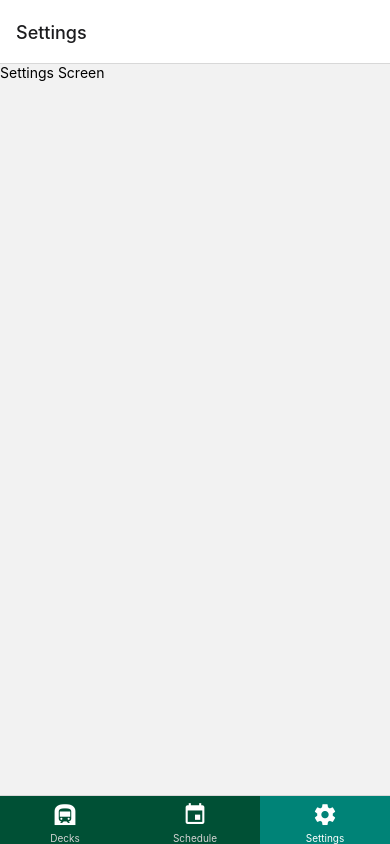
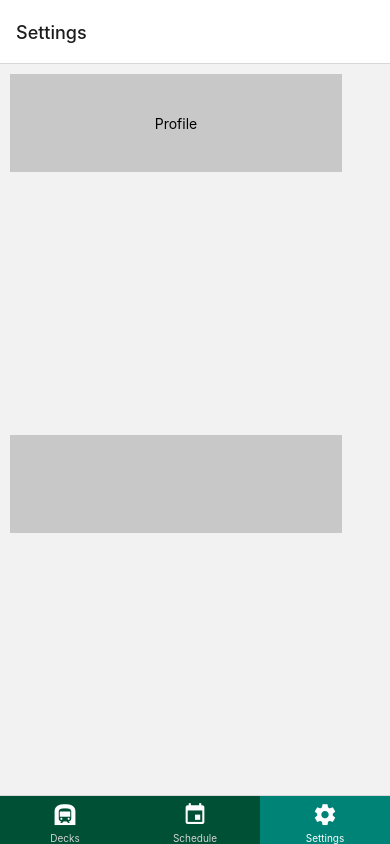
Before and after one commit to nhartzel/uncc-propark, a React Native app: screen /Settings in a window 390 px wide. Built offline with nearby package versions, Linux system fonts and the light colour scheme.

Commit message:
fixed boxes not working

```diff
--- a/screens/SettingsScreen.js
+++ b/screens/SettingsScreen.js
@@ -1,15 +1,9 @@
 import React from 'react';
 import { StyleSheet, Text, View } from 'react-native';
 
-export default function SetteingsScreen({ navigation }) {
+export default function SettingsScreen({ navigation }) {
     return (
-        <View>
-            <Text>Settings Screen</Text>
-        </View>
-    );
 
-    const Boxes = () => {
-        return(
             <View style={styles.boxContainer}>
 
                 <View style={styles.box}>
@@ -25,9 +19,8 @@ export default function SetteingsScreen({ navigation }) {
                 </View>
 
             </View>
-        )
-    }
-
+    );
+}
 
     const styles = StyleSheet.create({
         container: {
@@ -48,10 +41,9 @@ export default function SetteingsScreen({ navigation }) {
         },
         inner: {
             flex: 1,
-            backgroundColor: 'c8c8c8',
+            backgroundColor: '#c8c8c8',
             alignItems: 'center',
             justifyContent: 'center'
         }
 
     });
-};
```
